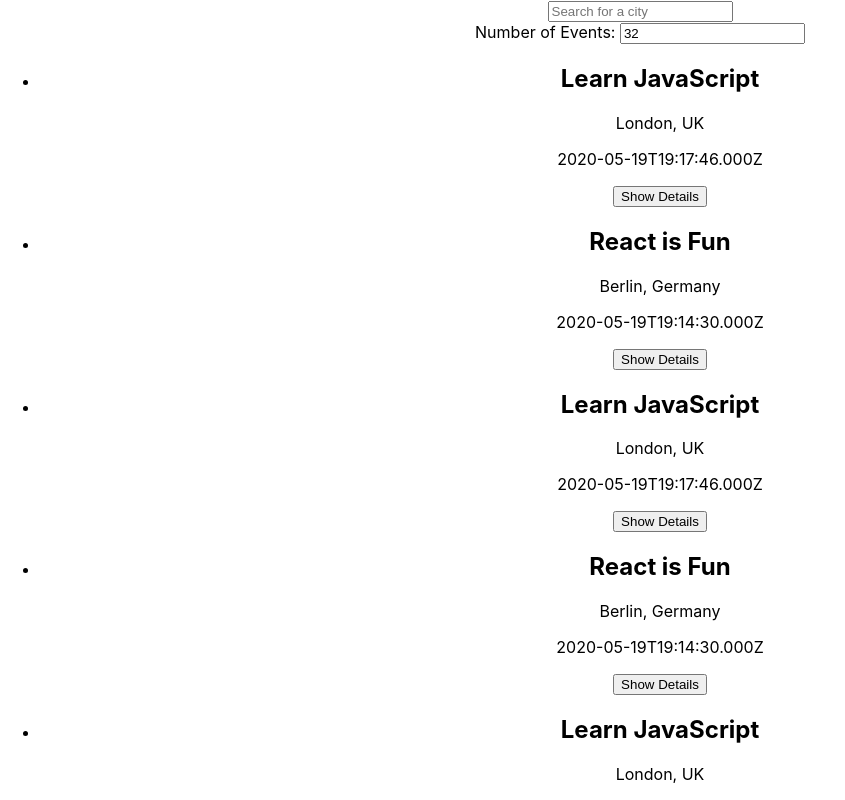
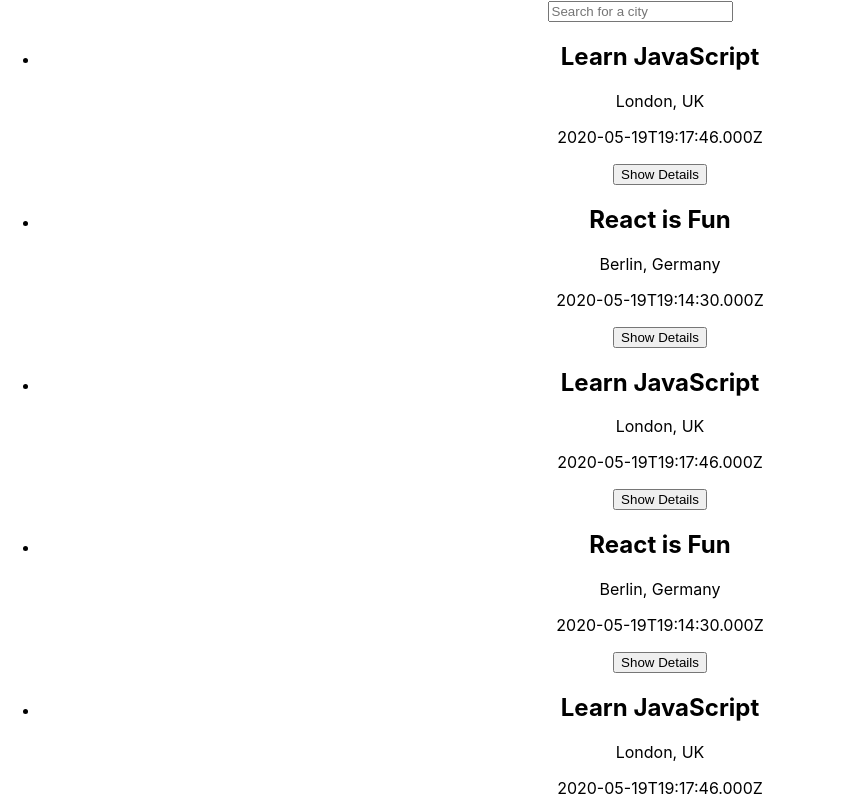
Before and after one commit to MeHartung/meet, a React (Create React App) app: page / in a window 1280 px wide. Shown: the top 800 px of the page, without its empty margins (0-845 px from the left). Built offline with nearby package versions, Linux system fonts and the light colour scheme.

Commit message:
Completed integration tests and implemented feature 3

```diff
--- a/src/App.js
+++ b/src/App.js
@@ -1,16 +1,16 @@
+import './App.css';
+import EventList from './components/EventList';
 import CitySearch from './components/CitySearch';
-import EventList from './components/EventList';
 import NumberOfEvents from './components/NumberOfEvents';
 import { useEffect, useState } from 'react';
 import { extractLocations, getEvents } from './api';
 
-import './App.css';
-
 const App = () => {
+  const [events, setEvents] = useState([]);
+  const [currentNOE, setCurrentNOE] = useState(32);
   const [allLocations, setAllLocations] = useState([]);
-  const [currentNOE, setCurrentNOE] = useState(32);
-  const [events, setEvents] = useState([]);
   const [currentCity, setCurrentCity] = useState("See all cities");
+  const [errorAlert, setErrorAlert] = useState("");
 
   useEffect(() => {
     fetchData();
@@ -18,21 +18,23 @@
 
   const fetchData = async () => {
     const allEvents = await getEvents();
-    console.log("All events:", allEvents);
     const filteredEvents = currentCity === "See all cities"
       ? allEvents
       : allEvents.filter(event => event.location === currentCity);
+
     setEvents(filteredEvents.slice(0, currentNOE));
-    const locations = extractLocations(allEvents);
-    console.log("Extracted locations:", locations);
-    setAllLocations(locations);
+    setAllLocations(extractLocations(allEvents));
   };
 
   return (
     <div className="App">
       <CitySearch allLocations={allLocations} setCurrentCity={setCurrentCity} />
-      <NumberOfEvents setCurrentNOE={setCurrentNOE} />
       <EventList events={events} />
+      <NumberOfEvents
+        setErrorAlert={setErrorAlert}
+        currentNOE={currentNOE}
+        setCurrentNOE={setCurrentNOE}
+      />
     </div>
   );
 };
--- a/src/components/NumberOfEvents.js
+++ b/src/components/NumberOfEvents.js
@@ -1,23 +1,32 @@
-import React, { useState } from 'react';
+import { useState } from "react";
 
-const NumberOfEvents = ({ setCurrentNOE }) => {
-    const [eventCount, setEventCount] = useState(32);
+const NumberOfEvents = ({ currentNOE, setCurrentNOE, setErrorAlert }) => {
+    const [number, setNumber] = useState(currentNOE);
 
-    const handleInputChange = (event) => {
+    const handleInputChanged = (event) => {
         const value = event.target.value;
-        setEventCount(value);
-        setCurrentNOE(value);
+        setNumber(value);
+        if (isNaN(value) || value <= 0) {
+            setErrorAlert('Enter a valid number');
+        } else if (value > 32) {
+            setErrorAlert('Only maximum of 32 is allowed');
+        } else {
+            setErrorAlert('');
+            setCurrentNOE(value);
+        }
     };
 
     return (
-        <div className="number-of-events">
-            <label htmlFor="number-of-events">Number of Events: </label>
-            <input
-                type="number"
-                id="number-of-events"
-                value={eventCount}
-                onChange={handleInputChange}
-            />
+        <div id="number-of-events">
+            <label>
+                Number of Events:
+                <input
+                    type="text"
+                    value={number}
+                    onChange={handleInputChanged}
+                    data-testid="numberOfEventsInput"
+                />
+            </label>
         </div>
     );
 };
```
Also changed, not shown: 2 other files (tests, documents, lock files or other folders).
